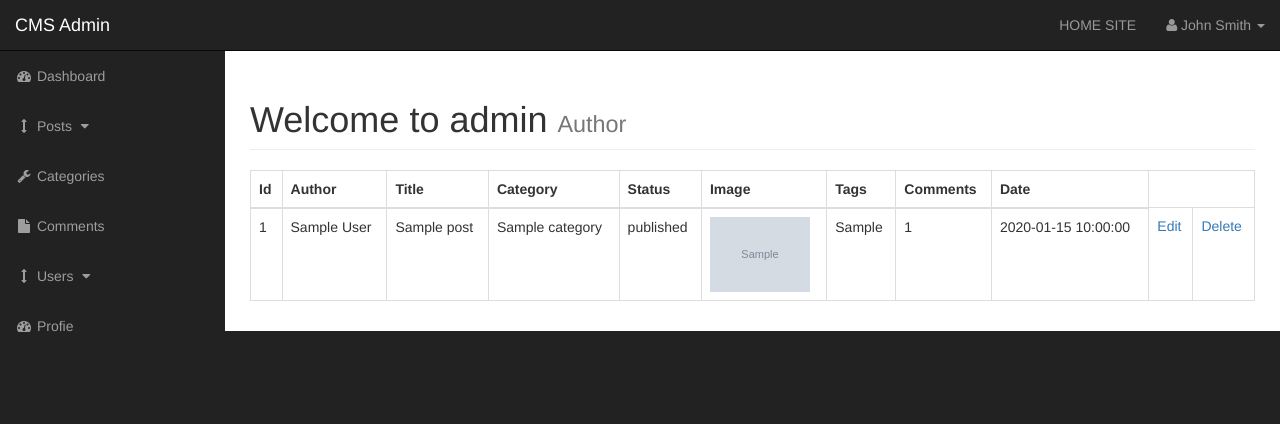
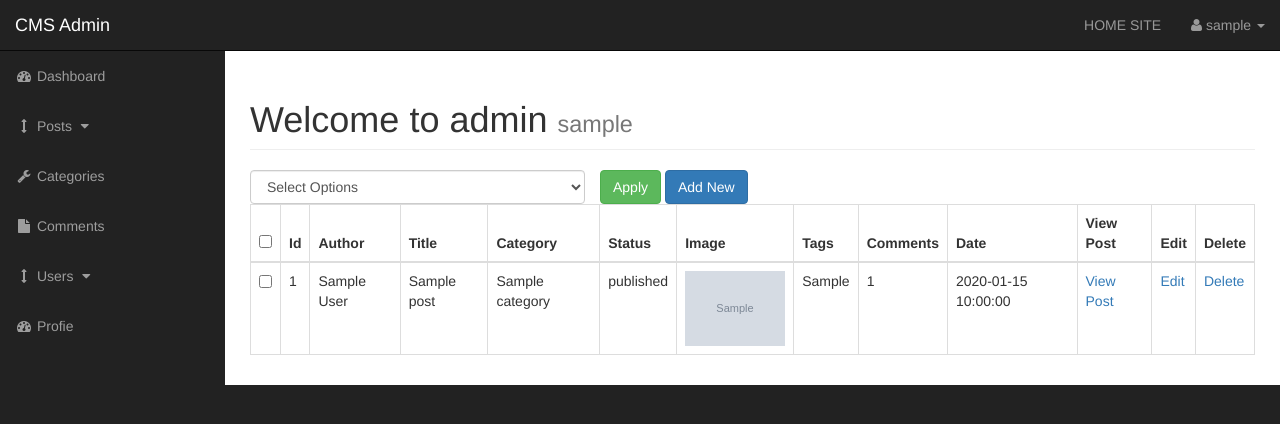
Before and after one commit to tp6rup45k6/php_test, a PHP site: page /admin/posts.php in a window 1280 px wide. Shown: the top 424 px of the page. Run offline with PHP 8.4, Linux system fonts and the light colour scheme; the visitor is signed in with stand-in values (Sample User, id 1); tables that the repository leaves empty or names only in its code hold one stand-in row (values such as "Sample post"); grey boxes marked "Sample" are stand-in pictures; some libraries are stand-ins or nearby versions.

Commit message:
0703_193

```diff
--- a/admin/categories.php
+++ b/admin/categories.php
@@ -20,7 +20,7 @@
 
                         <h1 class="page-header">
                             Welcome to admin
-                            <small>Author</small>
+                            <small><?php echo $_SESSION['username']; ?></small>
                         </h1>
                         <div class="col-xs-6">
 
--- a/admin/comments.php
+++ b/admin/comments.php
@@ -18,7 +18,7 @@
                     <div class="col-lg-12">
                     <h1 class="page-header">
                         Welcome to admin
-                        <small>Author</small>
+                        <small><?php echo $_SESSION['username']; ?></small>
                     </h1>
                     <?php
                     if(isset($_GET['source'])){
--- a/admin/css/sb-admin.css
+++ b/admin/css/sb-admin.css
@@ -222,3 +222,7 @@ ul.alert-dropdown {
 .panel-yellow a:hover {
     color: #df8a13;
 }
+
+#bulkOptionsContainer{
+    padding:0px;
+}
--- a/admin/includes/add_user.php
+++ b/admin/includes/add_user.php
@@ -21,6 +21,8 @@ if(isset($_POST['create_user'])){
     $create_user_query = mysqli_query($connection, $query);
 
     comfirmQuery($create_user_query);
+
+    echo "User Created: " . " " . "<a href='users.php'>View Users</a>";
 }
 
 
--- a/admin/includes/admin_footer.php
+++ b/admin/includes/admin_footer.php
@@ -3,6 +3,7 @@
 
     <!-- jQuery -->
     <script src="js/jquery.js"></script>
+    <script src="js/script.js"></script>
 
     <!-- Bootstrap Core JavaScript -->
     <script src="js/bootstrap.min.js"></script>
--- a/admin/includes/admin_navigation.php
+++ b/admin/includes/admin_navigation.php
@@ -15,7 +15,13 @@
             <li><a href="../index.php">HOME SITE</a></li>
 
                 <li class="dropdown">
-                    <a href="#" class="dropdown-toggle" data-toggle="dropdown"><i class="fa fa-user"></i> John Smith <b class="caret"></b></a>
+                    <a href="#" class="dropdown-toggle" data-toggle="dropdown"><i class="fa fa-user"></i>
+                        <?php
+                            if(isset($_SESSION['username'])){
+                                echo $_SESSION['username'];
+                            }
+                        ?>
+                    <b class="caret"></b></a>
                     <ul class="dropdown-menu">
                         <li>
                             <a href="#"><i class="fa fa-fw fa-user"></i> Profile</a>
--- a/admin/includes/view_all_posts.php
+++ b/admin/includes/view_all_posts.php
@@ -8,10 +8,58 @@ if(isset($_GET['delete'])){
 
 ?>
 
+<?php
+///name = "checkBoxArray[]" 會回傳陣列，[]內會放進value
+if(isset($_POST['checkBoxArray'])){
+    foreach($_POST['checkBoxArray'] as $postValueId){
+        $bulk_options = $_POST['bulk_options'];
 
+        switch($bulk_options){
+            case 'published':
+                $query = "UPDATE posts SET post_status = '{$bulk_options}' WHERE post_id = {$postValueId}";
+                $update_to_published_status = mysqli_query($connection, $query);
+            break;
+
+            case 'draft':
+                $query = "UPDATE posts SET post_status = '{$bulk_options}' WHERE post_id = {$postValueId}";
+                $update_to_draft_status = mysqli_query($connection, $query);
+            break;
+
+            case 'delete':
+                $query = "DELETE FROM posts WHERE post_id = {$postValueId}";
+                $update_to_delete_status = mysqli_query($connection, $query);
+                comfirmQuery($update_to_delete_status);
+            break;
+        }
+    }
+}
+
+
+
+
+?>
+
+<form action="" method="post">
     <table class="table table-bordered table-hover">
+
+    <div id="bulkOptionsContainer" class="col-xs-4">
+        <select class="form-control" name="bulk_options" id="">
+            <option value="">Select Options</option>
+            <option value="published">Publish</option>
+            <option value="draft">Draft</option>
+            <option value="delete">Delete</option>
+        </select>
+    </div>
+
+    <div class="col-xs-4">
+        <input type="submit" name="submit" class="btn btn-success" value="Apply">
+        <a class="btn btn-primary" href="./posts.php?source=add_post">Add New</a>
+    </div>
+
+
         <thead>
             <tr>
+                <th><input id="selectAllBoxes" type="checkbox"></th>
                 <th>Id</th>
                 <th>Author</th>
                 <th>Title</th>
@@ -21,6 +69,9 @@ if(isset($_GET['delete'])){
                 <th>Tags</th>
                 <th>Comments</th>
                 <th>Date</th>
+                <th>View Post</th>
+                <th>Edit</th>
+                <th>Delete</th>
             </tr>
         </thead>
         <tbody>
@@ -40,6 +91,9 @@ if(isset($_GET['delete'])){
                     $post_date = $row['post_date'];
 
                     echo "<tr>";
+            ?>
+                    <td><input class='checkBoxes' type='checkbox' name='checkBoxArray[]' value='<?php echo $post_id;?>'></td>
+            <?php
                     echo "<td>{$post_id}</td>";
                     echo "<td>{$post_author}</td>";
                     echo "<td>{$post_title}</td>";
@@ -53,14 +107,14 @@ if(isset($_GET['delete'])){
                         echo "<td>{$cat_title}</td>";
                     }
                     echo "<td>{$post_status}</td>";
-            echo "<td><img width='100' src='..\images/$post_image' alt ='image'></td>";
+                    echo "<td><img width='100' src='../images/$post_image' alt ='image'></td>";
                     echo "<td>{$post_tags}</td>";
                     echo "<td>{$post_comment_count}</td>";
                     echo "<td>{$post_date}</td>";
+                    echo "<td><a href='../post.php?p_id={$post_id}'>View Post</td>";
                     echo "<td><a href='posts.php?source=edit_post&p_id={$post_id}'>Edit</td>";
                     echo "<td><a href='posts.php?delete={$post_id}'>Delete</td>";
                     echo "</tr>";
-
             }
 
             ?>
@@ -68,3 +122,4 @@ if(isset($_GET['delete'])){
 
         </tbody>
     </table>
+</form>
--- /dev/null
+++ b/admin/js/script.js
@@ -0,0 +1,13 @@
+$(document).ready(function(){
+    $('#selectAllBoxes').click(function(event){
+        if(this.checked){
+            $('.checkBoxes').each(function(){
+                this.checked = true;
+            });
+        }else{
+            $('.checkBoxes').each(function(){
+                this.checked = false;
+            });
+        }
+    });
+});
--- a/admin/posts.php
+++ b/admin/posts.php
@@ -18,7 +18,7 @@
                     <div class="col-lg-12">
                     <h1 class="page-header">
                         Welcome to admin
-                        <small>Author</small>
+                        <small><?php echo $_SESSION['username']; ?></small>
                     </h1>
                     <?php
                     if(isset($_GET['source'])){
--- a/admin/users.php
+++ b/admin/users.php
@@ -18,7 +18,7 @@
                     <div class="col-lg-12">
                     <h1 class="page-header">
                         Welcome to admin
-                        <small>Author</small>
+                        <small><?php echo $_SESSION['username']; ?></small>
                     </h1>
                     <?php
                     if(isset($_GET['source'])){
```
Also changed, not shown: admin/includes/add_post.php (+9 -2 lines), admin/includes/edit_post.php (+17 -1 lines), admin/index.php (+7 -3 lines), includes/navigation.php (+12 -7 lines), index.php (+5 -4 lines), post.php (+4 -6 lines), images/1006510_20220630223003_1.png (added), images/m07.jpg (added). Lines whose indentation alone changed are shown as unchanged.
